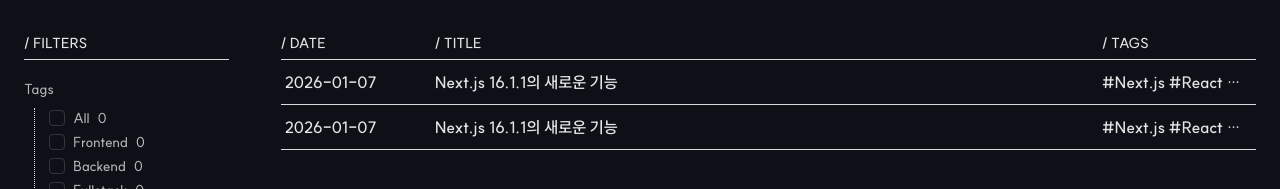
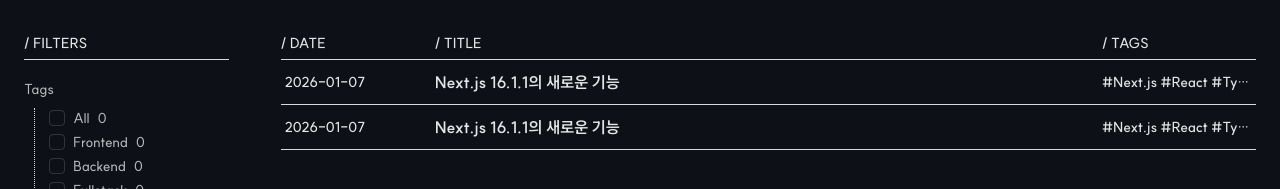
Before and after one commit to chan-byeong/blog, a Next.js app in the folder apps/blog/: page / in a window 1280 px wide. Shown: the part 199-388 px from the top of the page. Built offline with nearby package versions, Linux system fonts and the light colour scheme; a web font is replaced by a local one.

Commit message:
fix: post-list-itme font size, weight

```diff
--- a/apps/blog/src/components/post-list/post-list-item.tsx
+++ b/apps/blog/src/components/post-list/post-list-item.tsx
@@ -15,15 +15,15 @@ export const PostListItem = () => {
       >
         {/* 날짜 */}
 
-        <span className='col-start-1 col-span-3 text-md font-semibold text-primary'>
+        <span className='col-start-1 col-span-3 text-sm font-semibold text-primary'>
           2026-01-07
         </span>
         {/* 제목 */}
-        <span className='col-start-4 col-span-13 text-md font-semibold text-primary'>
+        <span className='col-start-4 col-span-13 text-md font-bold text-primary'>
           Next.js 16.1.1의 새로운 기능
         </span>
         {/* 태그 */}
-        <span className='col-start-17 col-span-3 text-md font-semibold text-primary truncate'>
+        <span className='col-start-17 col-span-3 text-sm font-semibold text-primary truncate'>
           #Next.js #React #TypeScript
         </span>
       </Link>
```
